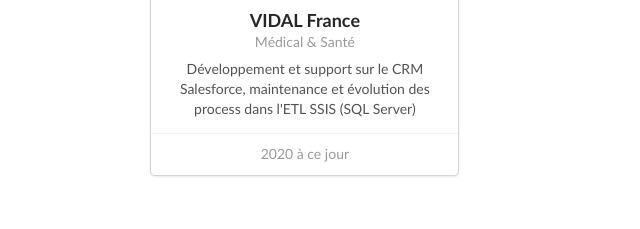
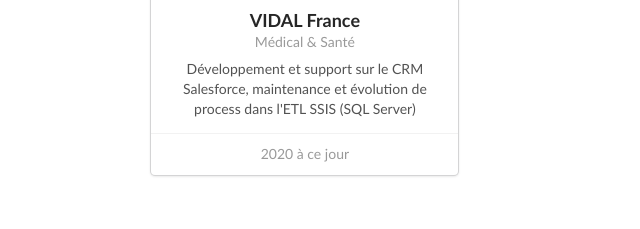
Before and after one commit to glichou/glichou.github.io, a plain HTML site: page index.html in a window 1280 px wide. Shown: the part 1657-1886 px from the top of the page, 0-640 px from the left. Drawn offline with Linux system fonts and the light colour scheme.

Commit message:
Changement description expérience pro

```diff
--- a/index.html
+++ b/index.html
@@ -247,7 +247,7 @@
                                             Médical & Santé
                                         </div>
                                         <div class="description">
-                                            Développement et support sur le CRM Salesforce, maintenance et évolution des process dans l'ETL SSIS (SQL Server)
+                                            Développement et support sur le CRM Salesforce, maintenance et évolution de process dans l'ETL SSIS (SQL Server)
                                             <!--Développement en Aura et Apex (Salesforce), création, maintenance et évolution des process SSIS (SQL Server)-->
                                             <!--Participation à l'évolution et la maintenance des applications de gestion de la direction administrative et financière -->
                                         </div>
```
